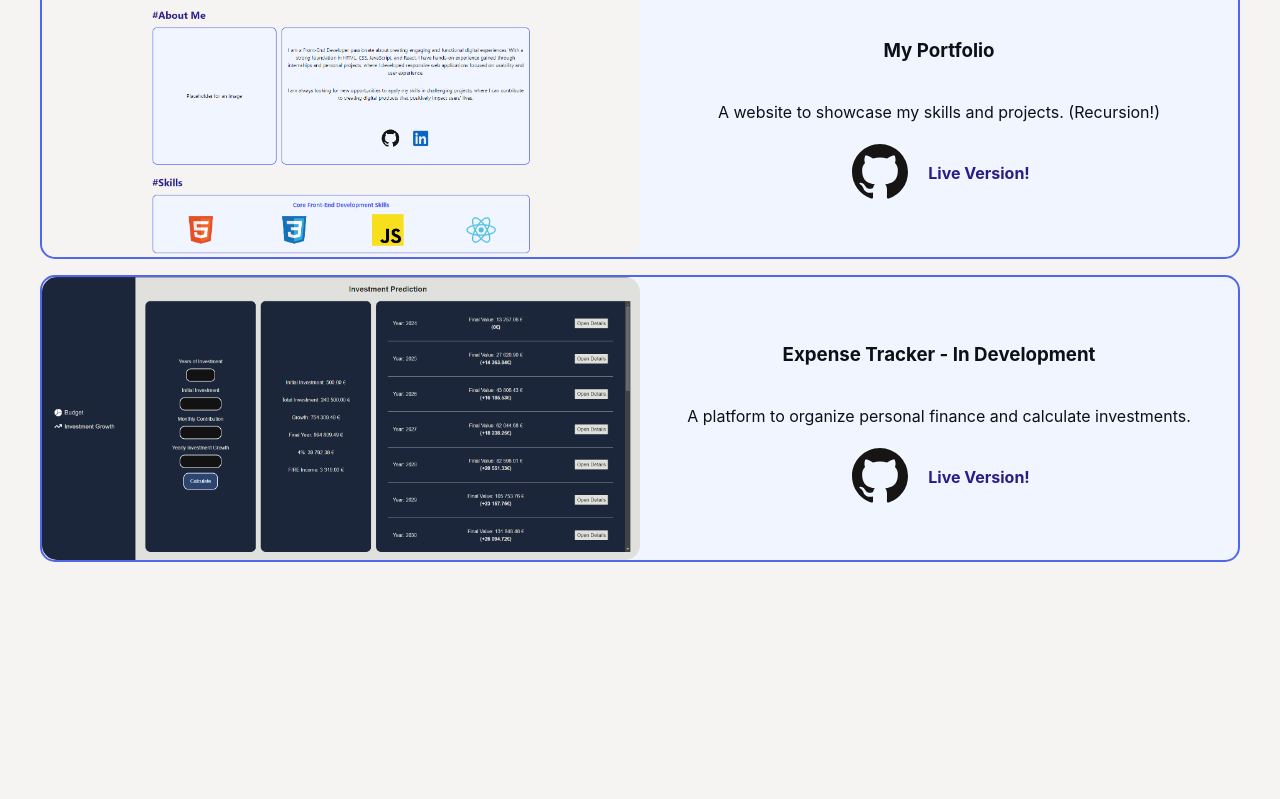
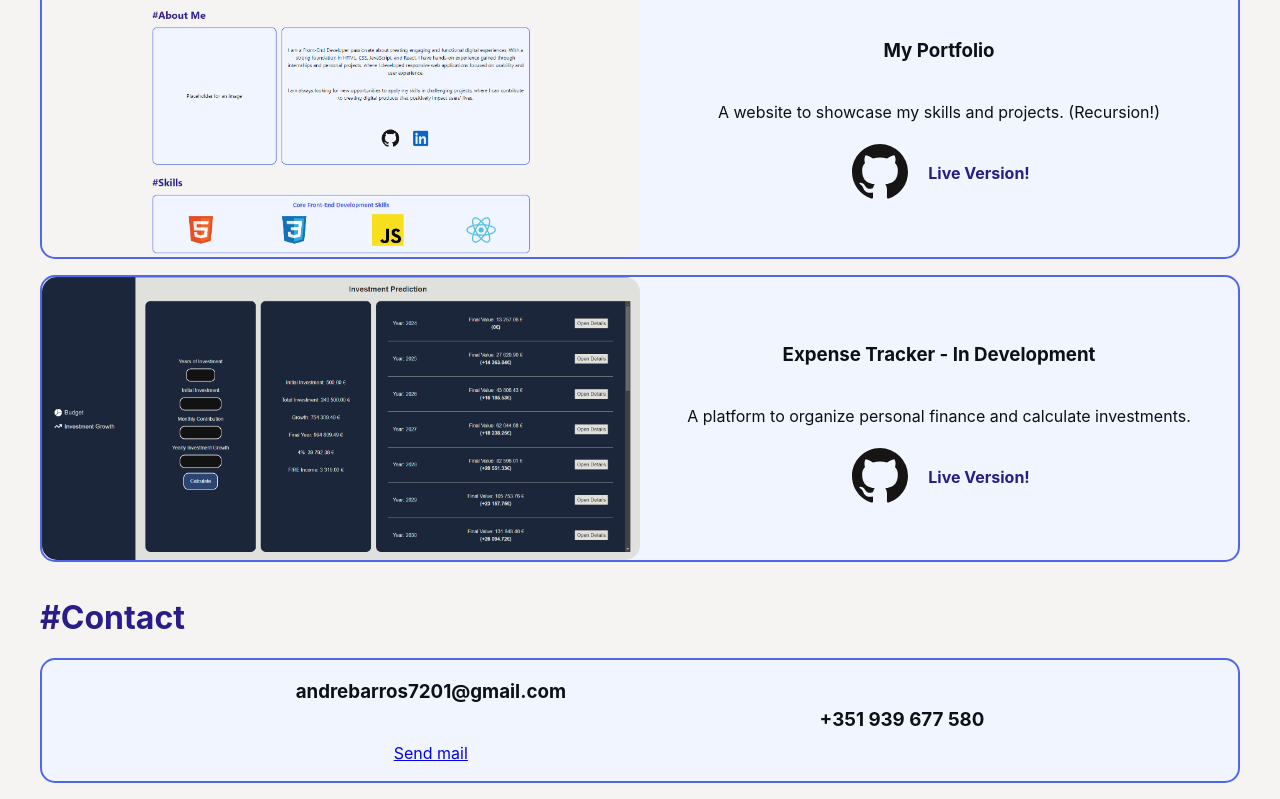
Before and after one commit to andrebarros7201/portfolio, a React (Vite) app: page / in a window 1280 px wide. Shown: the part 2297-3096 px from the top of the page. Before the commit the page ends 2875 px from the top, so only its background shows below. Built offline with nearby package versions, Linux system fonts and the light colour scheme.

Commit message:
create contact section

```diff
--- a/src/App.jsx
+++ b/src/App.jsx
@@ -3,6 +3,7 @@ import AboutMe from "./components/AboutMe";
 import Navbar from "./components/Navbar";
 import Skills from "./components/Skills";
 import Projects from "./components/Projects.jsx";
+import Contact from "./components/Contact.jsx";
 
 function App() {
   return (
@@ -11,6 +12,7 @@ function App() {
       <AboutMe />
       <Skills />
       <Projects />
+      <Contact />
     </>
   );
 }
--- /dev/null
+++ b/src/components/Contact.jsx
@@ -0,0 +1,20 @@
+import styles from "../styles/contact.module.css";
+
+export default function Contact() {
+  return (
+    <section id={"contact"} className={styles["contact"]}>
+      <h1 className={styles["contact-title"]}>Contact</h1>
+      <div className={styles["contact-div"]}>
+        <div>
+          <h3>andrebarros7201@gmail.com</h3>
+          <p>
+            <a href="mailto:andrebarros7201@gmail.com">Send mail</a>
+          </p>
+        </div>
+        <div>
+          <h3>+351 939 677 580</h3>
+        </div>
+      </div>
+    </section>
+  );
+}
--- /dev/null
+++ b/src/styles/contact.module.css
@@ -0,0 +1,43 @@
+.contact {
+    width: 100%;
+    display: flex;
+    flex-flow: column nowrap;
+    align-items: start;
+    gap: 1rem;
+}
+
+.contact-title {
+    color: var(--dark-blue);
+    text-align: left;
+    font-size: 2rem;
+    margin: 0;
+    cursor: pointer;
+    scroll-margin-top: 5rem;
+
+    &:hover {
+        text-decoration: underline;
+    }
+    &::before {
+        content: "#";
+    }
+}
+
+.contact-div{
+    box-sizing: border-box;
+    width: 100%;
+    border: 2px solid var(--main-blue);
+    background-color: var(--ice);
+    border-radius: 15px;
+    display: flex;
+    flex-flow: row nowrap;
+    justify-content: space-evenly;
+    align-content: center;
+
+    & div{
+        display: flex;
+        flex-flow: column nowrap;
+        justify-content: center;
+        align-items: center;
+    }
+
+}
```
